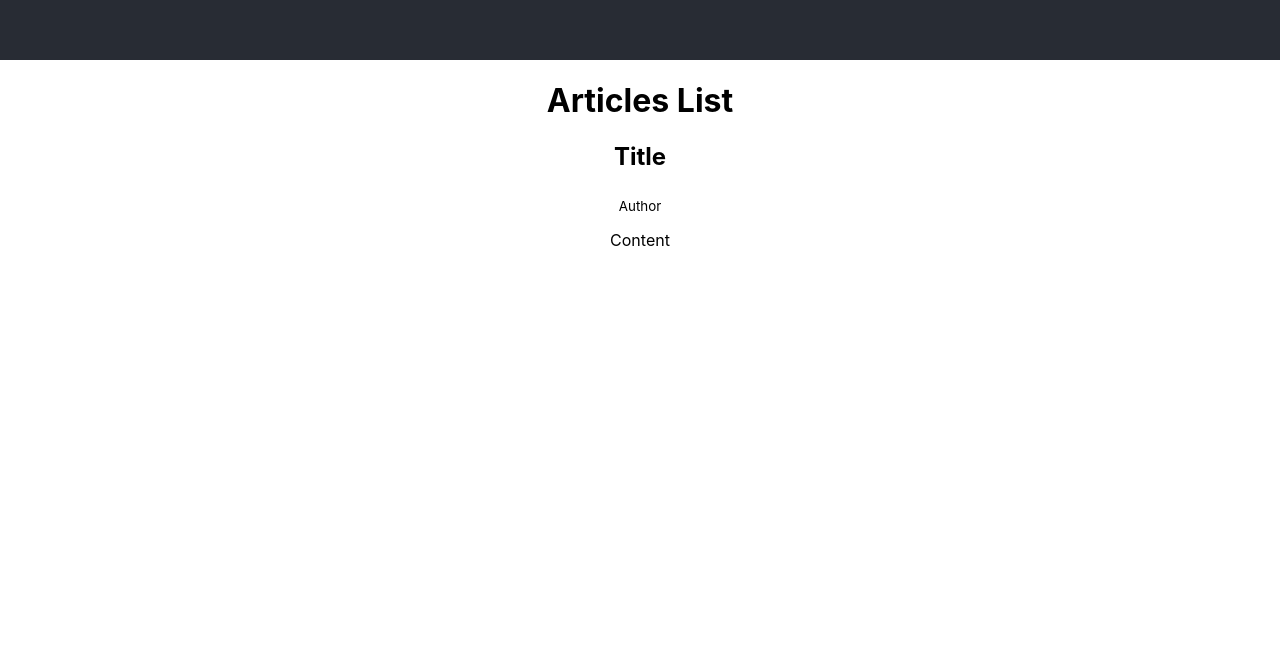
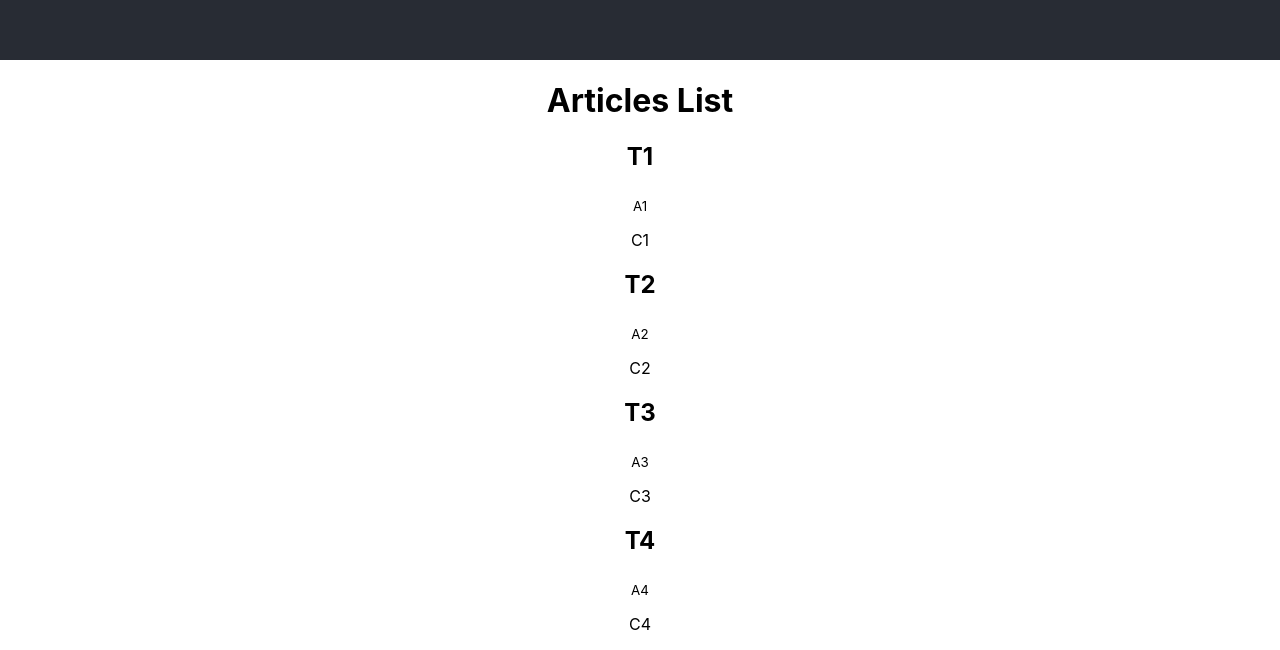
Before and after one commit to FaisalAljazaeri/blogy-frontend, a React (Create React App) app: page / in a window 1280 px wide. Shown: the part 740-1390 px from the top of the page. Before the commit the page ends 1006 px from the top, so only its background shows below. Built offline with nearby package versions, Linux system fonts and the light colour scheme.

Commit message:
Add Dummy Articles Data and Show Article List Based on The Data

```diff
--- a/src/App.js
+++ b/src/App.js
@@ -3,13 +3,26 @@ import "./App.css";
 import Articles from "./articles/components/Articles";
 
 class App extends React.Component {
+    constructor(props) {
+        super(props);
+
+        this.state = {
+            articles: [
+                { title: "T1", author: "A1", content: "C1" },
+                { title: "T2", author: "A2", content: "C2" },
+                { title: "T3", author: "A3", content: "C3" },
+                { title: "T4", author: "A4", content: "C4" }
+            ]
+        };
+    }
+
     render() {
         return (
             <div className="App">
                 <header className="App-header">
                     <p>Welcome to Blogy!</p>
                 </header>
-                <Articles />
+                <Articles articles={this.state.articles} />
             </div>
         );
     }
--- a/src/articles/components/Article.js
+++ b/src/articles/components/Article.js
@@ -2,12 +2,14 @@ import React, { Component } from "react";
 
 export default class Article extends Component {
     render() {
+        const { title, author, content } = this.props;
+
         return (
             <div>
                 {/* Title & Content & Author */}
-                <h2>Title</h2>
-                <sub>Author</sub>
-                <p>Content</p>
+                <h2>{title}</h2>
+                <sub>{author}</sub>
+                <p>{content}</p>
             </div>
         );
     }
--- a/src/articles/components/Articles.js
+++ b/src/articles/components/Articles.js
@@ -3,10 +3,27 @@ import Article from "./Article";
 
 export default class Articles extends Component {
     render() {
+        let allArticles = <h4>No Articles!</h4>;
+
+        if (this.props.articles.length > 0) {
+            allArticles = this.props.articles.map(
+                ({ title, author, content }, index) => {
+                    return (
+                        <Article
+                            key={index}
+                            title={title}
+                            author={author}
+                            content={content}
+                        />
+                    );
+                }
+            );
+        }
+
         return (
             <>
                 <h1>Articles List</h1>
-                <Article />
+                {allArticles}
             </>
         );
     }
```
